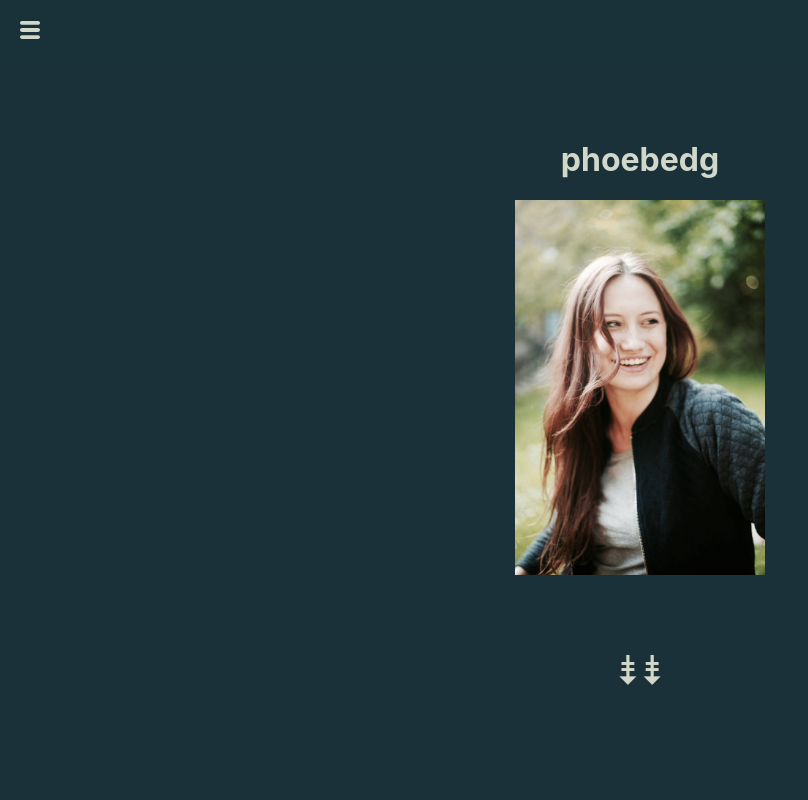
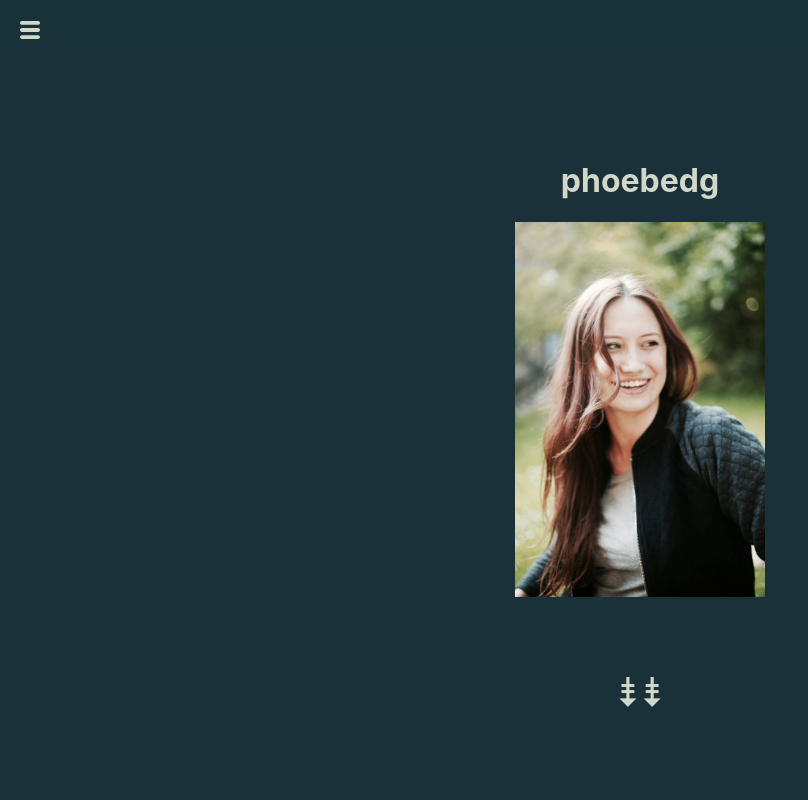
Before and after one commit to phoebedg/personal-website, a React (Create React App) app: page / in a window 1280 px wide. Shown: the top 800 px of the page, without its empty margins (0-808 px from the left). Built offline with nearby package versions, Linux system fonts and the light colour scheme.

Commit message:
move main title class

```diff
--- a/src/components/Main/Main.component.tsx
+++ b/src/components/Main/Main.component.tsx
@@ -9,9 +9,9 @@ export const Main: React.FC = () => {
   const location = useLocation();
   return (
     <div className="main__header">
-      <div>
+      <div className="main__title">
         <Link to={"/#main"}>
-          <h1 className="main__title">phoebedg</h1>
+          <h1>phoebedg</h1>
         </Link>
       </div>
       <div className="main__image-wrapper">
```
